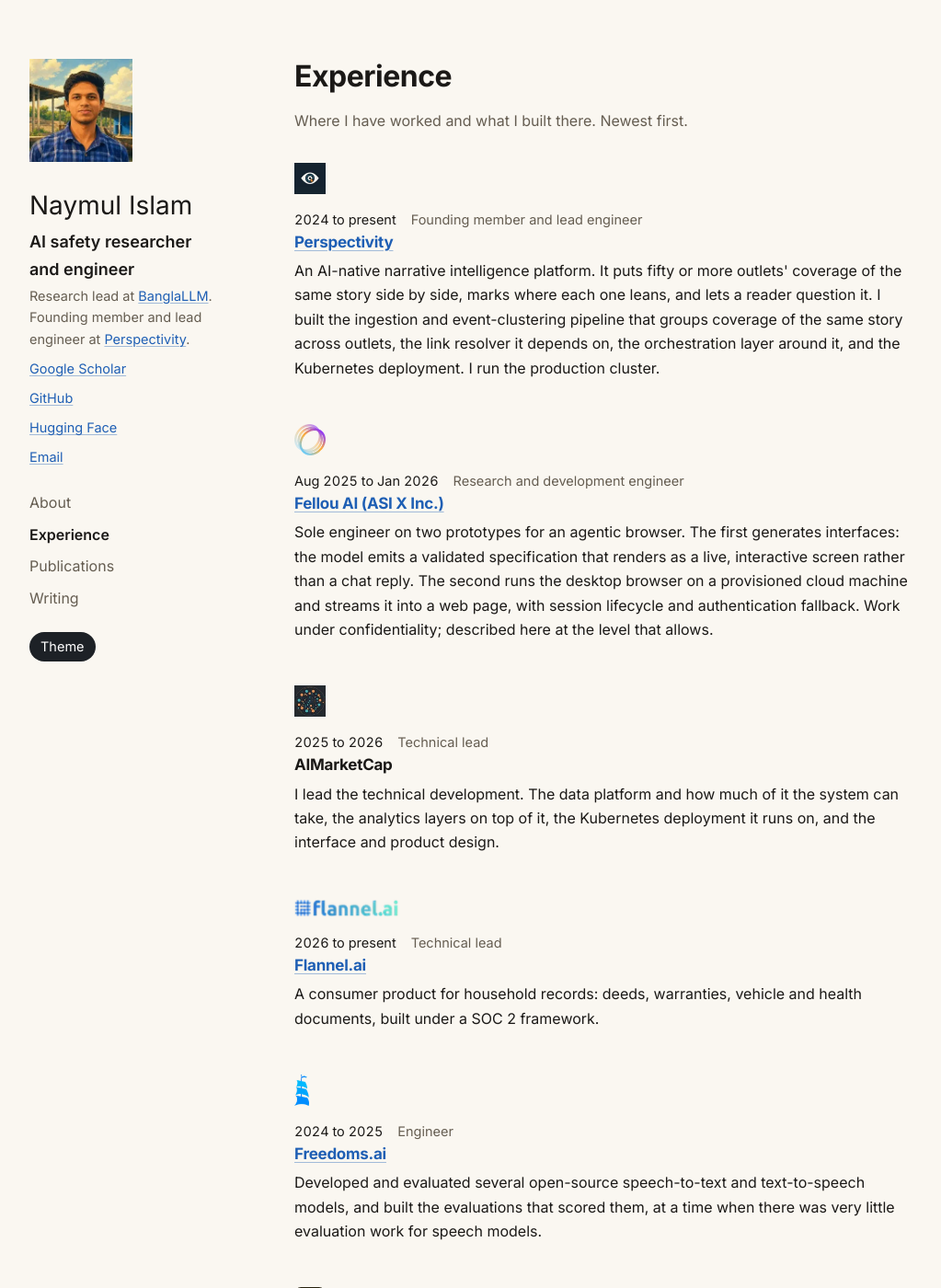
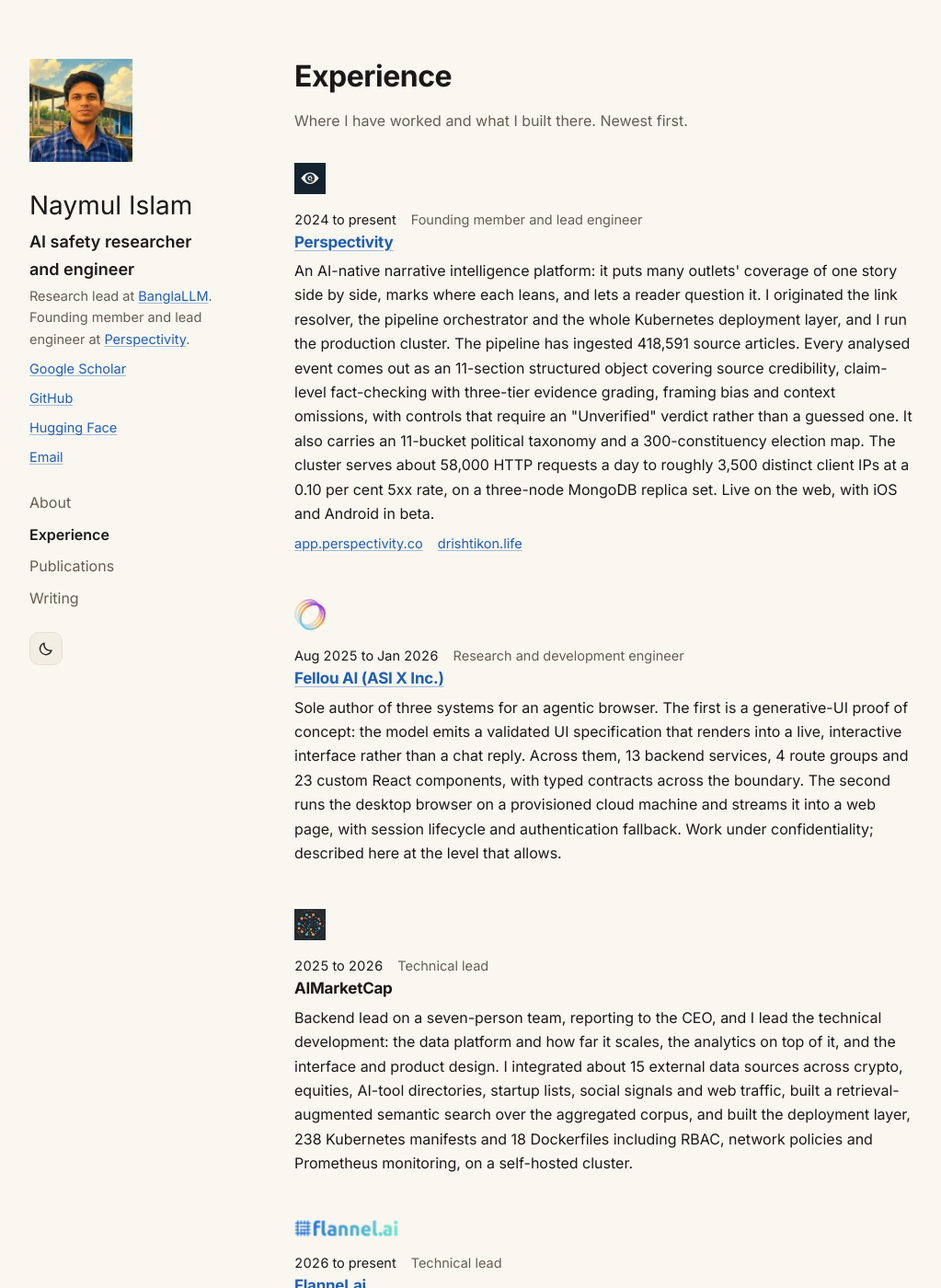
Before and after one commit to ai-naymul/ai-naymul.github.io, a Jekyll site: the page built from experience.md, in a window 1280 px wide and 1400 px high. Shown: the whole window at 92% size, without its empty margins (128-1151 px from the left). Built offline with Jekyll 4.4.1, drawn with Linux system fonts in a browser that asks for light colours; some of the changed text lies outside the part shown.

Commit message:
Numbers for every company, read from the pack's own audit
He asked where the numbers were and said to read the extracted files. They
were there, marked VERIFIED, with the audit's own wording guidance.

Perspectivity: 418,591 source articles ingested, which the audit calls the
strongest ingestion number available and previously unclaimed; about 58,000
HTTP requests a day to roughly 3,500 client IPs at 0.10% 5xx, quoted from its
"defensible framing" line; the 11-section structured analysis, the 11-bucket
taxonomy and the 300-constituency map, all three verified; a three-node
MongoDB replica set. The "12,490 rumour checks" claim is not used: the audit
records it as false as worded.

AIMarketCap: 238 Kubernetes manifests, 18 Dockerfiles, about 15 external data
sources, a retrieval-augmented semantic search, backend lead on a seven-person
team reporting to the CEO. "Led four direct reports" stays off, unevidenced.
Never says exchanges, per the pack's warning.

Fellou AI: sole author of three systems, 13 services, 4 route groups, 23 React
components. BanglaLLM: 224,000 instruction examples, 1B to 13B models.
BrowserPilot: a 256-test suite in CI.

Theme control is now his bordered icon tile, crescent in light, sun in dark.
Perspectivity carries both addresses, app.perspectivity.co and drishtikon.life.

Co-Authored-By: Claude Opus 5 <noreply@anthropic.com>

```diff
--- a/_data/experience.yml
+++ b/_data/experience.yml
@@ -1,14 +1,20 @@
 - org: "Perspectivity"
   logo: { src: "/assets/logos/perspectivity.webp", w: 98, h: 64 }
   url: "https://perspectivity.co"
+  also: [{ label: "app.perspectivity.co", url: "https://app.perspectivity.co" }, { label: "drishtikon.life", url: "https://drishtikon.life" }]
   role: "Founding member and lead engineer"
   when: "2024 to present"
   what: >-
-    An AI-native narrative intelligence platform. It puts fifty or more outlets' coverage of the
-    same story side by side, marks where each one leans, and lets a reader question it. I built the
-    ingestion and event-clustering pipeline that groups coverage of the same story across
-    outlets, the link resolver it depends on, the orchestration layer around it, and the
-    Kubernetes deployment. I run the production cluster.
+    An AI-native narrative intelligence platform: it puts many outlets' coverage of one story side
+    by side, marks where each leans, and lets a reader question it. I originated the link resolver,
+    the pipeline orchestrator and the whole Kubernetes deployment layer, and I run the production
+    cluster. The pipeline has ingested 418,591 source articles. Every analysed event comes out as
+    an 11-section structured object covering source credibility, claim-level fact-checking with
+    three-tier evidence grading, framing bias and context omissions, with controls that require an
+    "Unverified" verdict rather than a guessed one. It also carries an 11-bucket political taxonomy
+    and a 300-constituency election map. The cluster serves about 58,000 HTTP requests a day to
+    roughly 3,500 distinct client IPs at a 0.10 per cent 5xx rate, on a three-node MongoDB replica
+    set. Live on the web, with iOS and Android in beta.
 
 - org: "Fellou AI (ASI X Inc.)"
   url: "https://fellou.ai/"
@@ -16,9 +22,10 @@
   role: "Research and development engineer"
   when: "Aug 2025 to Jan 2026"
   what: >-
-    Sole engineer on two prototypes for an agentic browser. The first generates interfaces:
-    the model emits a validated specification that renders as a live, interactive screen
-    rather than a chat reply. The second runs the desktop browser on a provisioned cloud
+    Sole author of three systems for an agentic browser. The first is a generative-UI proof of
+    concept: the model emits a validated UI specification that renders into a live, interactive
+    interface rather than a chat reply. Across them, 13 backend services, 4 route groups and 23
+    custom React components, with typed contracts across the boundary. The second runs the desktop browser on a provisioned cloud
     machine and streams it into a web page, with session lifecycle and authentication
     fallback. Work under confidentiality; described here at the level that allows.
 
@@ -27,9 +34,13 @@
   role: "Technical lead"
   when: "2025 to 2026"
   what: >-
-    I lead the technical development. The data platform and how much of it the system can
-    take, the analytics layers on top of it, the Kubernetes deployment it runs on, and the
-    interface and product design.
+    Backend lead on a seven-person team, reporting to the CEO, and I lead the technical
+    development: the data platform and how far it scales, the analytics on top of it, and the
+    interface and product design. I integrated about 15 external data sources across crypto,
+    equities, AI-tool directories, startup lists, social signals and web traffic, built a
+    retrieval-augmented semantic search over the aggregated corpus, and built the deployment
+    layer, 238 Kubernetes manifests and 18 Dockerfiles including RBAC, network policies and
+    Prometheus monitoring, on a self-hosted cluster.
 
 - org: "Flannel.ai"
   url: "https://flannel.ai/"
@@ -66,5 +77,6 @@
   role: "Research lead"
   when: "2024 to present"
   what: >-
-    Open research on language models for Bangla. Three papers, a safety benchmark, and the
-    data tooling behind them.
+    Open research on language models for Bangla. Three published papers, a safety benchmark,
+    224,000 released instruction examples and an open model family from 1B to 13B parameters,
+    plus the data tooling behind them.
--- a/_includes/nav.html
+++ b/_includes/nav.html
@@ -10,5 +10,16 @@
       <a href="{{ href | relative_url }}">{{ label }}</a>
     {%- endif -%}
   {%- endfor -%}
-  <button class="themer" type="button" data-themer aria-label="Switch to dark theme" aria-pressed="false">Theme</button>
+  <button class="themer" type="button" data-themer aria-label="Switch to dark theme" aria-pressed="false">
+    <svg class="themer__i themer__moon" viewBox="0 0 24 24" width="18" height="18" aria-hidden="true" focusable="false">
+      <path fill="none" stroke="currentColor" stroke-width="1.7" stroke-linejoin="round"
+        d="M20 14.5A8.5 8.5 0 0 1 9.5 4a8.5 8.5 0 1 0 10.5 10.5Z"/>
+    </svg>
+    <svg class="themer__i themer__sun" viewBox="0 0 24 24" width="18" height="18" aria-hidden="true" focusable="false">
+      <circle cx="12" cy="12" r="4.2" fill="none" stroke="currentColor" stroke-width="1.7"/>
+      <g stroke="currentColor" stroke-width="1.7" stroke-linecap="round">
+        <path d="M12 2.6v2.2M12 19.2v2.2M2.6 12h2.2M19.2 12h2.2M5.3 5.3l1.6 1.6M17.1 17.1l1.6 1.6M18.7 5.3l-1.6 1.6M6.9 17.1l-1.6 1.6"/>
+      </g>
+    </svg>
+  </button>
 </nav>
--- a/assets/site.css
+++ b/assets/site.css
@@ -113,13 +113,21 @@ a:active { opacity: 0.72; }
 .nav a[aria-current="page"] { color: var(--ink); font-weight: 600; }
 .themer {
   margin-left: auto;
-  background: var(--btn-bg); color: var(--btn-fg);
-  border: 0; border-radius: 999px;
-  padding: 4px 12px; cursor: pointer;
-  font: inherit; font-size: var(--step-small);
-  min-height: 32px; display: inline-flex; align-items: center;
+  background: var(--panel); color: var(--ink);
+  border: 1px solid var(--rule); /* taste-skill-ignore: his own theme control, a bordered tile */
+  border-radius: 10px;
+  width: 36px; height: 36px; padding: 0; cursor: pointer;
+  display: inline-flex; align-items: center; justify-content: center;
 }
-.themer:hover { background: var(--btn-hover); }
+.themer:hover { border-color: var(--accent); color: var(--accent); }
+.themer__i { display: none; }
+.themer__moon { display: block; }
+[data-theme="dark"] .themer__moon { display: none; }
+[data-theme="dark"] .themer__sun { display: block; }
+@media (prefers-color-scheme: dark) {
+  :root:not([data-theme="light"]) .themer__moon { display: none; }
+  :root:not([data-theme="light"]) .themer__sun { display: block; }
+}
 .themer:active { opacity: 0.72; }
 
 main { display: block; padding-top: var(--s3); }
--- a/experience.md
+++ b/experience.md
@@ -19,6 +19,11 @@ standfirst: "Where I have worked and what I built there. Newest first."
     <div class="entry__main rise parts">
       <h2 class="entry__title">{%- if e.url %}<a href="{{ e.url }}">{{ e.org }}</a>{% else %}{{ e.org }}{% endif %}</h2>
       <p class="entry__body">{{ e.what }}</p>
+      {%- if e.also %}
+      <p class="entry__links">
+        {%- for a in e.also %}<a href="{{ a.url }}">{{ a.label }}</a>{% endfor %}
+      </p>
+      {%- endif %}
     </div>
   </li>
 {%- endfor %}
@@ -27,9 +32,10 @@ standfirst: "Where I have worked and what I built there. Newest first."
 <section class="section">
   <h2 class="section__head rise">Open source</h2>
   <div class="section__body rise parts">
-    <p>BrowserPilot, a tool that lets a language model drive a web browser, and merged
-    contributions to Kubeflow Kale, Jina AI, browser-use and the CNCF Cloud Native Glossary,
-    where the first thing I contributed was the Bengali translation.</p>
+    <p>BrowserPilot lets a language model drive a web browser; it carries a 256-test suite that
+    runs in CI on every pull request. Merged contributions to Kubeflow Kale, Jina AI, browser-use
+    and the CNCF Cloud Native Glossary, where the first thing I contributed was the Bengali
+    translation.</p>
     <ul class="oss">
       <li><a href="https://github.com/ai-naymul/BrowserPilot">BrowserPilot</a></li>
       <li><img class="oss__logo" src="{{ '/assets/logos/kubeflow-kale.webp' | relative_url }}" alt="" width="46" height="64" loading="lazy"><a href="https://github.com/kubeflow-kale/kale">Kubeflow Kale</a></li>
```
